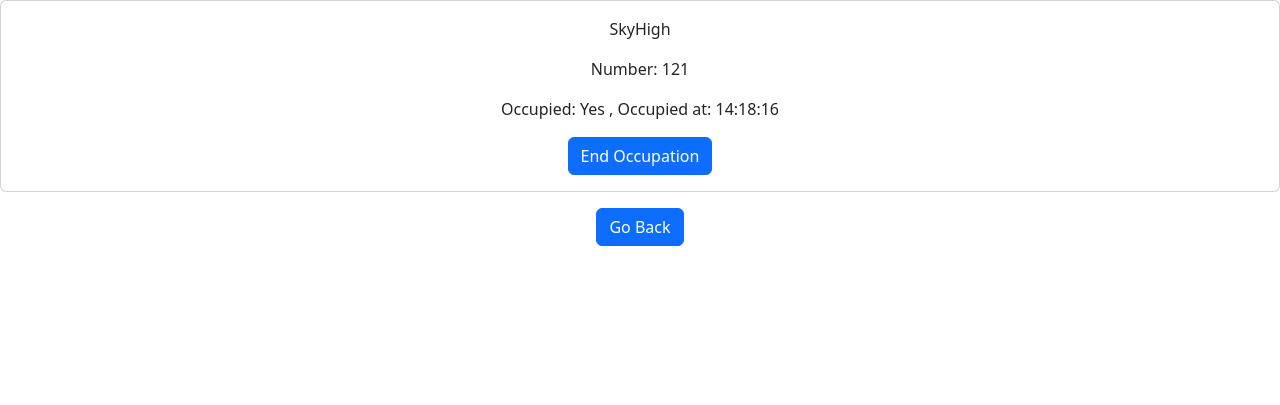
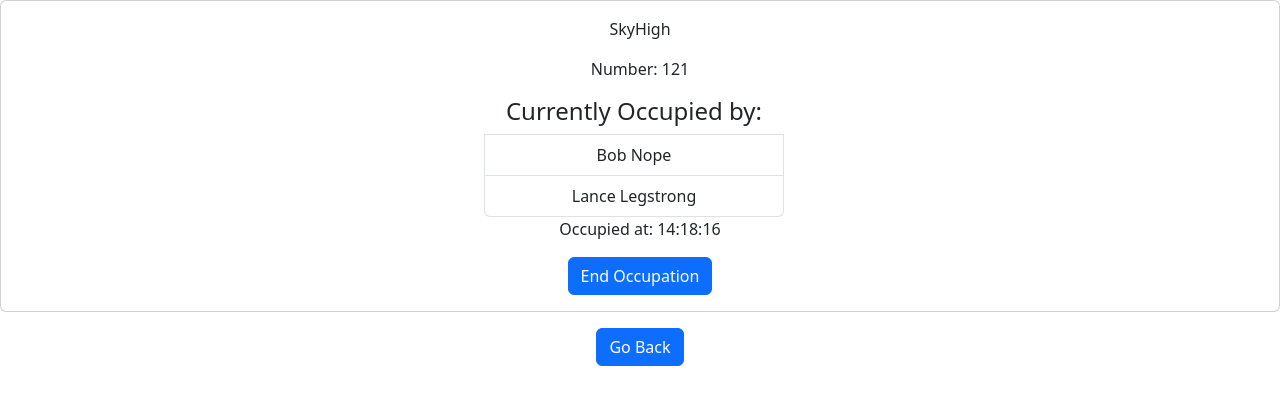
Before and after one commit to petervol27/tennis_django, a Django app: page /courts/court_details/1 in a window 1280 px wide. Shown: the part 56-461 px from the top of the page. Run offline with Django 5.2, Linux system fonts and the light colour scheme; data comes from the database, SQL or seed files in the repository; both versions use the stored data as it was after the commit.

Commit message:
added some stuff

```diff
--- a/courts/templates/court_details.html
+++ b/courts/templates/court_details.html
@@ -4,9 +4,16 @@
   <div class="card-body">
     <p class="title">{{court.name}}</p>
     <p class="card-text">Number: {{court.number}}</p>
+
     {%if court.is_occupied%}
+    <ul class="list-group container mx-auto w-25 mt-3">
+      <h4>Currently Occupied by:</h4>
+      {%for member in members%}
+      <li class="list-group-item">{{member}}</li>
+      {%endfor%}
+    </ul>
     <p class="card-text">
-      Occupied: Yes , Occupied at: {{court.occupation_time|date:" H:i:s"}}
+      Occupied at: {{court.occupation_time|date:" H:i:s"}}
     </p>
     <a class="btn btn-primary" href="{%url 'end_court_occupation' court.id%}"
       >End Occupation</a
--- a/courts/templates/courts_page.html
+++ b/courts/templates/courts_page.html
@@ -14,6 +14,12 @@
       {%else%}
       <p>Occupied: No</p>
       {%endif%}
+      <ul class="list-group container mx-auto w-25 mt-3">
+        <h4>Currently Occupied by:</h4>
+        {%with court.members.all as members%} {%for member in members%}
+        <li class="list-group-item">{{member}}</li>
+        {%endfor%} {%endwith%}
+      </ul>
     </li>
     {%endfor%}
   </ul>
--- a/courts/views.py
+++ b/courts/views.py
@@ -6,14 +6,15 @@ from .models import Court
 
 
 def courts(request):
-    courts = Court.objects.all().values()
+    courts = Court.objects.all()
     context = {"courts": courts}
     return render(request, "courts_page.html", context=context)
 
 
 def court_details(request, id):
     court = Court.objects.get(id=id)
-    context = {"court": court}
+    members = court.members.all()
+    context = {"court": court, "members": members}
     return render(request, "court_details.html", context)
 
 
--- a/members/models.py
+++ b/members/models.py
@@ -15,7 +15,9 @@ class Member(models.Model):
     # trainer = models.ForeignKey(
     #     Trainer, on_delete=models.SET_NULL, null=True, related_name="members"
     # )
-    court = models.ForeignKey(Court, on_delete=models.SET_NULL,null=True,related_name="members")
+    court = models.ForeignKey(
+        Court, on_delete=models.SET_NULL, null=True, related_name="members"
+    )
 
     def __str__(self):
         return f"{self.fname} {self.lname} "
--- a/members/templates/member_details.html
+++ b/members/templates/member_details.html
@@ -6,7 +6,9 @@
     <p class="card-text">Email: {{member.email}}</p>
     <p class="card-text">Phone: {{member.phone}}</p>
     <p class="card-text">Joined at: {{member.join_date}}</p>
-    <p class="card-text">Trained by: {{member.trainer}}</p>
+    {% if member.court%}
+    <p class="card-text">At {{member.court}} Court</p>
+    {%else%} {%endif%}
   </div>
 </div>
 <a href="{%url 'members'%}" class="btn btn-primary mt-3">Go Back</a>
--- a/members/templates/members_page.html
+++ b/members/templates/members_page.html
@@ -5,7 +5,8 @@
     {%for member in members%}
     <li class="list-group-item">
       <a class="text-decoration-none" href="member_details/{{member.id}}"
-        >{{member.fname}} {{member.lname}}</a
+        >{{member.fname}} {{member.lname}} {% if member.court%}at
+        {{member.court}}{%else%} {%endif%}</a
       >
     </li>
     {%endfor%}
--- a/members/views.py
+++ b/members/views.py
@@ -5,7 +5,7 @@ from .models import Member
 
 # Create your views here.
 def members(request):
-    members = Member.objects.all().values()
+    members = Member.objects.all()
     context = {"members": members}
     return render(request, "members_page.html", context=context)
 
```
Also changed, not shown: db.sqlite3.
